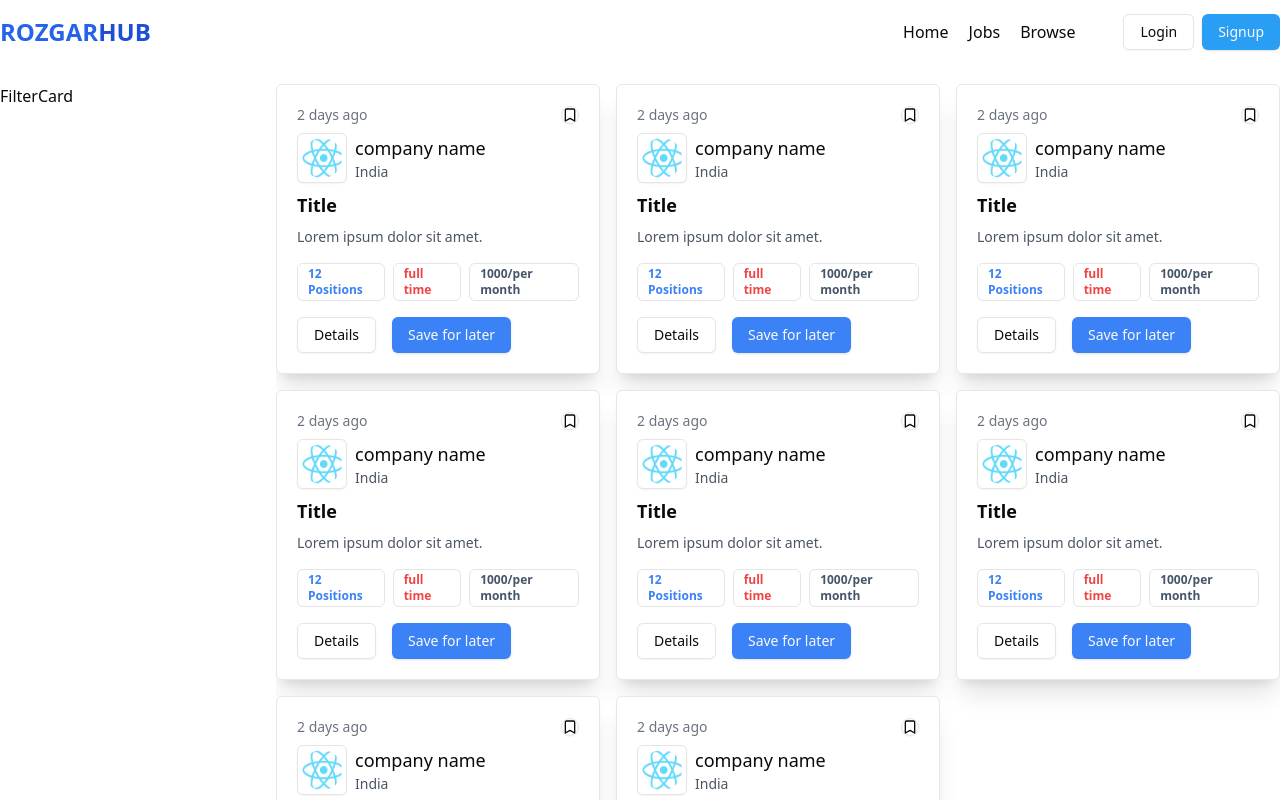
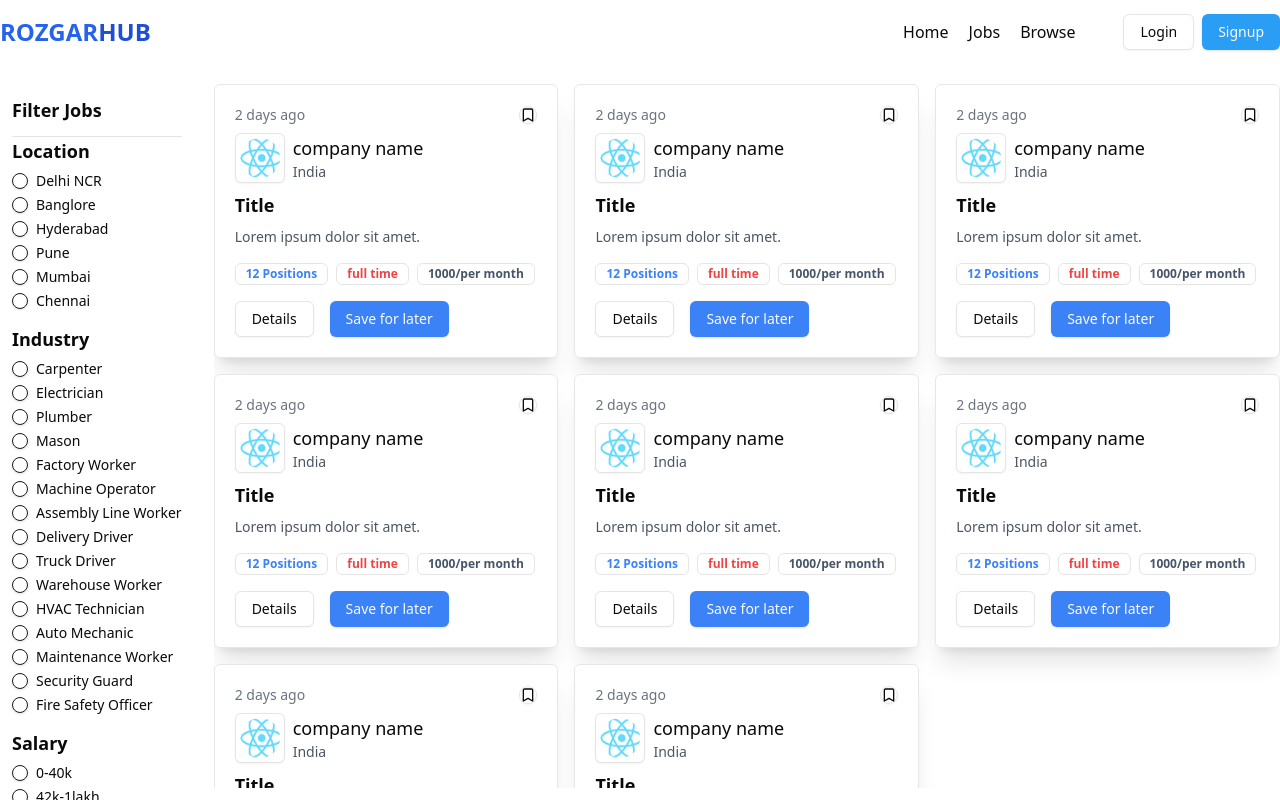
Before and after one commit to kenzo0p/RozgarHub, a React (Vite) app in the folder frontend/: page /jobs in a window 1280 px wide. Shown: the top 800 px of the page. Built offline with nearby package versions, Linux system fonts and the light colour scheme.

Commit message:
browse page and redux user page

```diff
--- a/frontend/src/App.jsx
+++ b/frontend/src/App.jsx
@@ -3,6 +3,7 @@ import Login from './components/authentication/Login'
 import Signup from './components/authentication/Signup'
 import Home from './components/Home'
 import Jobs from './components/Jobs'
+import Browse from './components/Browse'
 
 const appRouter = createBrowserRouter([
   {
@@ -20,6 +21,10 @@ const appRouter = createBrowserRouter([
   {
     path:"/jobs",
     element:<Jobs/>
+  },
+  {
+    path:"/browse",
+    element:<Browse/>
   }
 ])
 function App() {
--- /dev/null
+++ b/frontend/src/components/Browse.jsx
@@ -0,0 +1,23 @@
+import React from 'react'
+import Navbar from './shared/Navbar'
+import Job from './Job'
+const randomjobs =[1,2,8]
+function Browse() {
+  return (
+    <div>
+        <Navbar/>
+        <div className='max-w-7xl mx-auto my-10'>
+            <h1 className='font-bold text-xl my-10'>Search Results ({randomjobs.length})</h1>
+            <div className='grid grid-cols-3 gap-4 '>
+            {
+                randomjobs.map((item,index)=>(
+                    <Job/>
+                ))
+            }
+            </div>
+        </div>
+    </div>
+  )
+}
+
+export default Browse
--- a/frontend/src/components/FilterCard.jsx
+++ b/frontend/src/components/FilterCard.jsx
@@ -1,9 +1,60 @@
-import React from 'react'
+import React from "react";
+import { RadioGroup, RadioGroupItem } from "./ui/radio-group";
+import { Label } from "./ui/label";
 
+const filterData = [
+  {
+    filterType: "Location",
+    array: ["Delhi NCR", "Banglore", "Hyderabad", "Pune", "Mumbai", "Chennai"],
+  },
+  {
+    filterType: "Industry",
+    array: [
+      "Carpenter",
+      "Electrician",
+      "Plumber",
+      "Mason",
+      "Factory Worker",
+      "Machine Operator",
+      "Assembly Line Worker",
+      "Delivery Driver",
+      "Truck Driver",
+      "Warehouse Worker",
+      "HVAC Technician",
+      "Auto Mechanic",
+      "Maintenance Worker",
+      "Security Guard",
+      "Fire Safety Officer",
+    ],
+  },
+  {
+    filterType: "Salary",
+    array: ["0-40k", "42k-1lakh", "1lakh to 5lakh"],
+  },
+];
 function FilterCard() {
-  return (
-    <div>FilterCard</div>
-  )
+  return <div className="w-full bg-white p-3 rounded-md">
+    <h1 className="font-bold text-lg">Filter Jobs</h1>
+    <hr className="mt-3" />
+    <RadioGroup>
+      {
+        filterData.map((data,index)=>(
+          <div>
+            <h1 className="font-bold text-lg">{data.filterType}</h1>
+            {
+              data.array.map((item,index)=>(
+                <div className="flex items-center space-x-2 my-2">
+                  <RadioGroupItem value={item}/>
+                  <Label>{item}</Label>
+                </div>
+              ))
+            }
+          </div>
+        ))
+      }
+    </RadioGroup>
+
+  </div>;
 }
 
-export default FilterCard
+export default FilterCard;
--- a/frontend/src/components/HeroSection.jsx
+++ b/frontend/src/components/HeroSection.jsx
@@ -7,8 +7,8 @@ function HeroSection() {
     <div className="text-center">
         <div className="flex flex-col gap-5 my-10">
         <span className="mx-auto px-4 py-2 rounded-full  bg-gray-100 text-blue-500 font-medium">The Ultimate Destination for Blue-Collar Jobs.</span>
-        <h1 className="text-5xl font-bold text-[#526a6e]">Connecting Skilled <span className="text-blue-500">Workers</span> with Top <br /> <span className="text-blue-500">Employers</span> Across India</h1>
-        <p>Lorem ipsum dolor sit, amet consectetur adipisicing elit. Voluptatem ad ducimus alias ut incidunt?</p>
+        <h1 className="text-5xl font-bold text-[#526a6e]"><span className="text-blue-500">RozgarHub</span> : Empowering<span className="text-blue-500"> Blue-Collar </span> Workers</h1>
+        <p className="text-[#5e7b80] font-bold">Connecting Skilled Hands with the Right Opportunities</p>
         <div className="flex w-[40%] shadow-lg border border-gray-200 pl-3 rounded-full items-center gap-4 m-auto">
             <input type="text"
             placeholder="What job are you looking for?"
--- a/frontend/src/components/Jobs.jsx
+++ b/frontend/src/components/Jobs.jsx
@@ -9,13 +9,13 @@ function Jobs() {
       <Navbar />
       <div className="max-w-7xl mx-auto mt-5">
         <div className="flex gap-5">
-          <div className="w-[20%]">
+          <div className="w-20%">
             <FilterCard />
           </div>
           {jobsArray.length <= 0 ? (
             <span>Job not found</span>
           ) : (
-            <div className="flex-1 h-[88]vh overflow-y-auto pb-5">
+            <div className="flex-1 h-[88vh] overflow-y-auto pb-5">
               <div className="grid grid-cols-3 gap-4">
                 {jobsArray.map((job, index) => (
                   <div>
--- a/frontend/src/components/authentication/Login.jsx
+++ b/frontend/src/components/authentication/Login.jsx
@@ -8,7 +8,7 @@ import { USER_API_END_POINT } from "@/utils/constant";
 import axios from "axios";
 import { toast } from "sonner";
 import { useDispatch, useSelector } from "react-redux";
-import { setLoading } from "@/redux/authSlice";
+import { setLoading, setUser } from "@/redux/authSlice";
 import { Loader2 } from "lucide-react";
 
 function Login() {
@@ -36,6 +36,7 @@ function Login() {
         withCredentials: true,
       });
       if (res.data.success) {
+        dispatch(setUser(res.data.user))
         navigate("/");
         toast.success(res.data.message);
       }
--- a/frontend/src/components/shared/Navbar.jsx
+++ b/frontend/src/components/shared/Navbar.jsx
@@ -4,23 +4,24 @@ import { Avatar, AvatarFallback, AvatarImage } from "@/components/ui/avatar";
 import { Button } from "../ui/button";
 import { LogOut, User2 } from "lucide-react";
 import { Link } from "react-router-dom";
+import { useSelector } from "react-redux";
 // import { Link } from "react-router-dom";
 
 function Navbar() {
-  const user = false;
+  const {user} = useSelector(store=>store.auth)
   return (
     <div className="bg-white">
       <div className="flex items-center justify-between mx-auto max-w-7xl h-16">
         <div>
-          <h1 className="text-2xl font-bold text-blue-600">
+          <Link to="/"><h1 className="text-2xl font-bold text-blue-600">
             ROZGAR<span className="text-blue-700">HUB</span>
-          </h1>
+          </h1></Link>
         </div>
         <div className="flex items-center gap-12">
           <ul className="flex font-medium items-center gap-5">
             <Link to='/'><li>Home</li></Link>
             <Link to='/jobs'><li>Jobs</li></Link>
-            <Link to='browse'><li>Browse</li></Link>
+            <Link to='/browse'><li>Browse</li></Link>
           </ul>
           {!user ? (
             <div className="flex items-center gap-2">
--- a/frontend/src/redux/authSlice.js
+++ b/frontend/src/redux/authSlice.js
@@ -3,14 +3,18 @@ import { createSlice } from "@reduxjs/toolkit";
 const authSlice = createSlice({
     name:"auth",
     initialState:{
-        loading:false
+        loading:false,
+        user:null
     },
     reducers:{
         setLoading:(state,action)=>{
             state.loading = action.payload
+        },
+        setUser:(state,action)=>{
+            state.user = action.payload
         }
     }
 })
 
-export const {setLoading} =authSlice.actions;
+export const {setLoading , setUser} =authSlice.actions;
 export default authSlice.reducer
```
